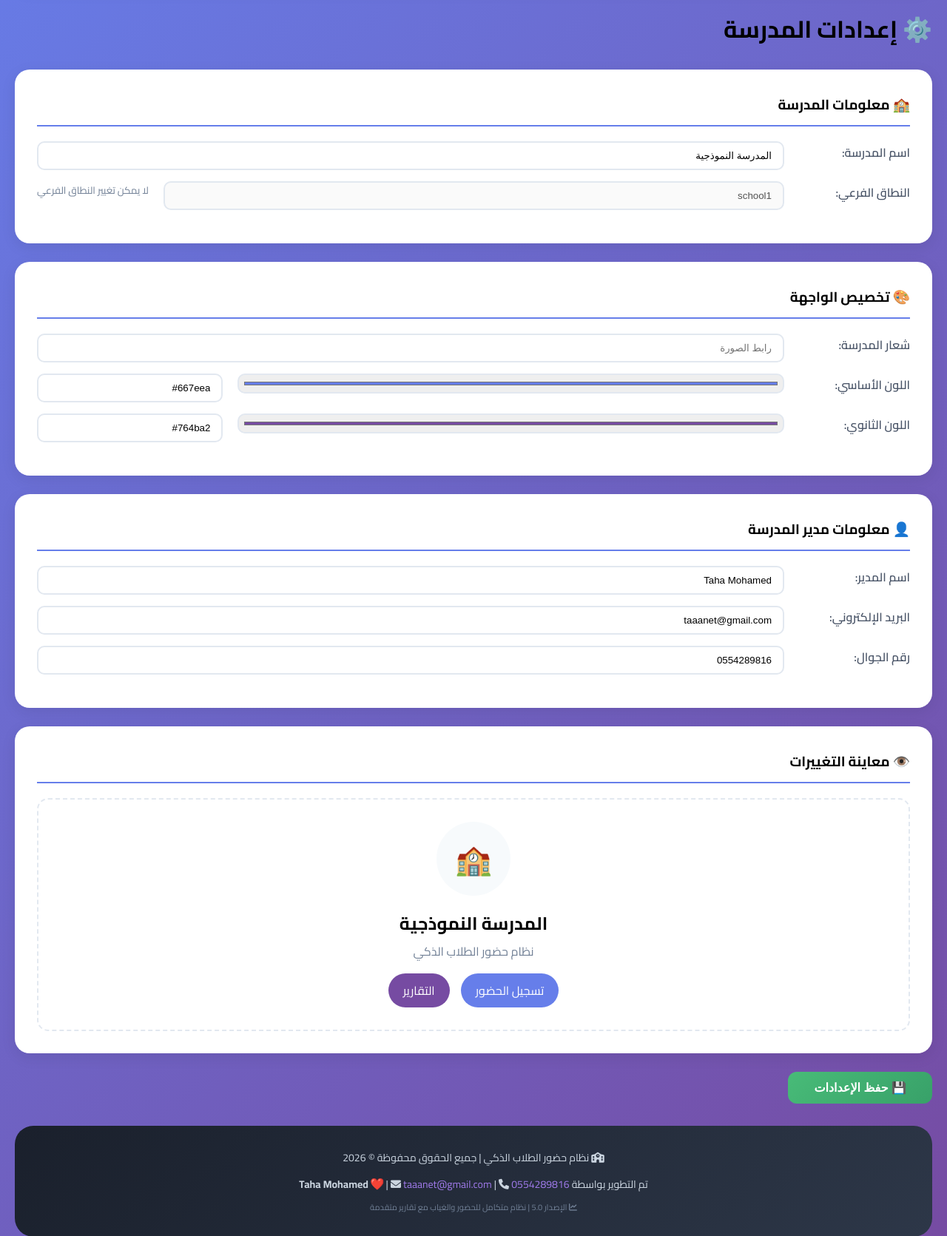
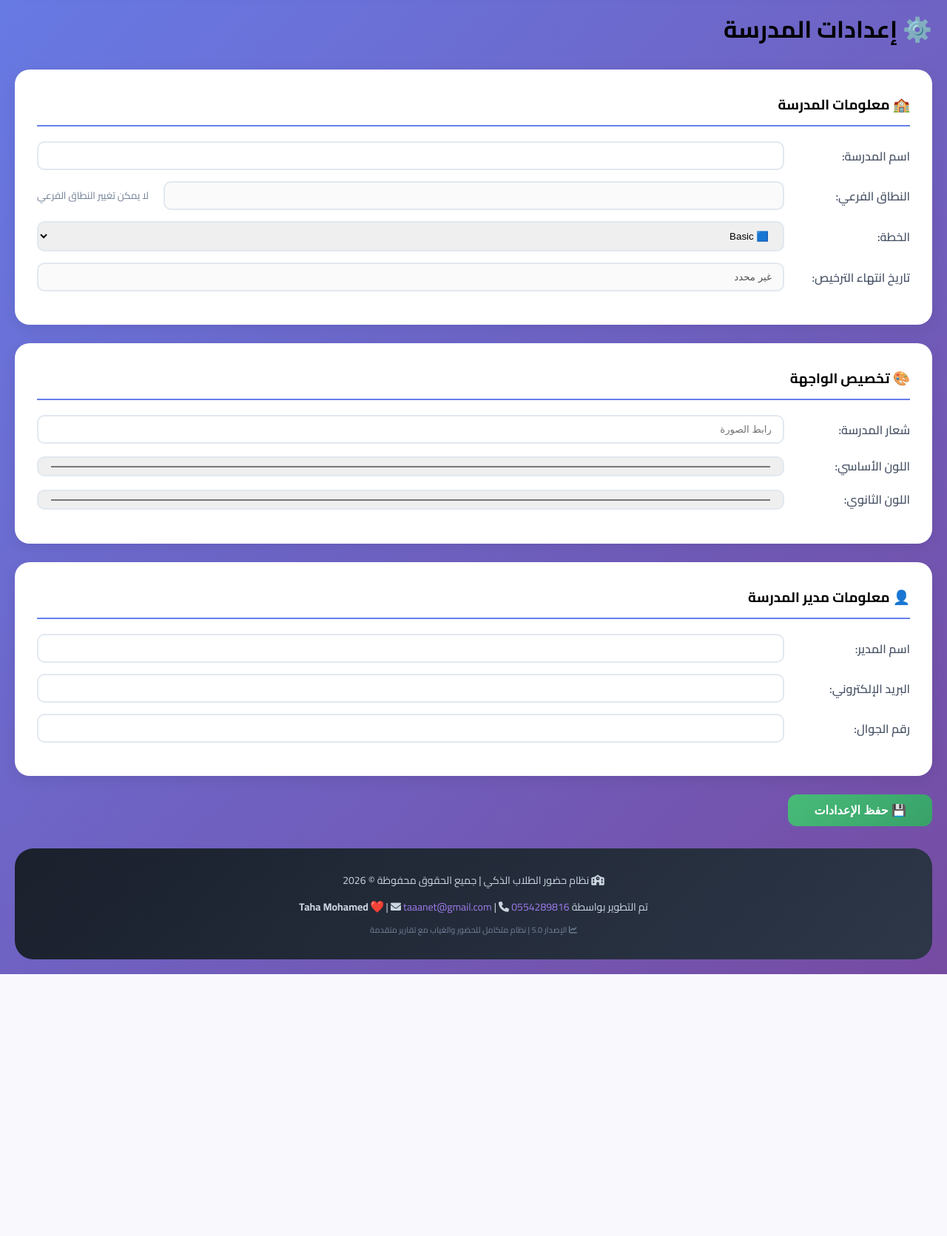
Before and after one commit to Taaanet/Smart-schools-system, a Flask app: template templates/school_settings.html in a window 1280 px wide. Shown: the part 243-1914 px from the top of the page at 74% size. After the commit the page ends 1560 px from the top, so only its background shows below. Run offline with Flask 3, Linux system fonts and the light colour scheme; the template is opened without the code that fills it, so the values that code supplies are empty; parts of the project's set-up code (start-up, migrations or seed data) failed here and were passed over.

Commit message:
Add files via upload

```diff
--- a/templates/school_settings.html
+++ b/templates/school_settings.html
@@ -20,6 +20,7 @@
         gap: 20px;
         flex-wrap: wrap;
         margin-bottom: 15px;
+        align-items: center;
     }
     .settings-row label {
         min-width: 150px;
@@ -33,11 +34,6 @@
         border-radius: 10px;
         min-width: 200px;
     }
-    .settings-row input[type="color"] {
-        width: 60px;
-        padding: 5px;
-        min-width: auto;
-    }
     .btn-save {
         background: linear-gradient(135deg, #48bb78, #38a169);
         color: white;
@@ -49,24 +45,13 @@
         font-size: 16px;
     }
     .btn-save:hover { transform: translateY(-2px); }
-    .preview-box {
-        border: 2px dashed #e2e8f0;
-        border-radius: 15px;
-        padding: 30px;
-        text-align: center;
-        margin-top: 20px;
-    }
-    .preview-box .logo-preview {
-        width: 100px;
-        height: 100px;
-        border-radius: 50%;
-        background: #f7fafc;
-        display: inline-flex;
-        align-items: center;
-        justify-content: center;
-        font-size: 40px;
+    .alert {
+        padding: 12px;
+        border-radius: 12px;
         margin-bottom: 15px;
     }
+    .alert-success { background: #c6f6d5; color: #22543d; }
+    .alert-error { background: #fed7d7; color: #742a2a; }
 </style>
 {% endblock %}
 
@@ -74,16 +59,37 @@
 <div class="container">
     <h1 style="margin-bottom: 25px;">⚙️ إعدادات المدرسة</h1>
 
+    <!-- عرض رسائل التنبيه -->
+    {% with messages = get_flashed_messages(with_categories=true) %}
+        {% if messages %}
+            {% for category, message in messages %}
+                <div class="alert alert-{{ category }}">{{ message }}</div>
+            {% endfor %}
+        {% endif %}
+    {% endwith %}
+
     <div class="settings-card">
         <h3>🏫 معلومات المدرسة</h3>
         <div class="settings-row">
             <label>اسم المدرسة:</label>
-            <input type="text" id="schoolName" value="{{ school_name or 'المدرسة النموذجية' }}">
+            <input type="text" id="schoolName" value="{{ school.name if school else '' }}">
         </div>
         <div class="settings-row">
             <label>النطاق الفرعي:</label>
-            <input type="text" id="schoolSubdomain" value="{{ school_subdomain or 'school1' }}" disabled>
+            <input type="text" id="schoolSubdomain" value="{{ school.subdomain if school else '' }}" disabled>
             <small style="color: #718096;">لا يمكن تغيير النطاق الفرعي</small>
+        </div>
+        <div class="settings-row">
+            <label>الخطة:</label>
+            <select id="schoolPlan">
+                <option value="basic" {% if school and school.plan == 'basic' %}selected{% endif %}>🟦 Basic</option>
+                <option value="premium" {% if school and school.plan == 'premium' %}selected{% endif %}>🟩 Premium</option>
+                <option value="enterprise" {% if school and school.plan == 'enterprise' %}selected{% endif %}>🟨 Enterprise</option>
+            </select>
+        </div>
+        <div class="settings-row">
+            <label>تاريخ انتهاء الترخيص:</label>
+            <input type="text" id="licenseExpiry" value="{{ school.license_expiry[:10] if school and school.license_expiry else 'غير محدد' }}" disabled>
         </div>
     </div>
 
@@ -91,17 +97,15 @@
         <h3>🎨 تخصيص الواجهة</h3>
         <div class="settings-row">
             <label>شعار المدرسة:</label>
-            <input type="text" id="schoolLogo" placeholder="رابط الصورة" value="{{ school_logo or '' }}">
+            <input type="text" id="schoolLogo" placeholder="رابط الصورة" value="{{ school.logo or '' }}">
         </div>
         <div class="settings-row">
             <label>اللون الأساسي:</label>
-            <input type="color" id="primaryColor" value="{{ primary_color or '#667eea' }}">
-            <input type="text" id="primaryColorText" value="{{ primary_color or '#667eea' }}" style="flex: 0.3; min-width: 80px;">
+            <input type="color" id="primaryColor" value="#667eea">
         </div>
         <div class="settings-row">
             <label>اللون الثانوي:</label>
-            <input type="color" id="secondaryColor" value="{{ secondary_color or '#764ba2' }}">
-            <input type="text" id="secondaryColorText" value="{{ secondary_color or '#764ba2' }}" style="flex: 0.3; min-width: 80px;">
+            <input type="color" id="secondaryColor" value="#764ba2">
         </div>
     </div>
 
@@ -109,29 +113,15 @@
         <h3>👤 معلومات مدير المدرسة</h3>
         <div class="settings-row">
             <label>اسم المدير:</label>
-            <input type="text" id="adminName" value="{{ admin_name or '' }}">
+            <input type="text" id="adminName" value="{{ school.admin_name or '' }}">
         </div>
         <div class="settings-row">
             <label>البريد الإلكتروني:</label>
-            <input type="email" id="adminEmail" value="{{ admin_email or '' }}">
+            <input type="email" id="adminEmail" value="{{ school.admin_email or '' }}">
         </div>
         <div class="settings-row">
             <label>رقم الجوال:</label>
-            <input type="text" id="adminPhone" value="{{ admin_phone or '' }}">
-        </div>
-    </div>
-
-    <!-- معاينة -->
-    <div class="settings-card">
-        <h3>👁️ معاينة التغييرات</h3>
-        <div class="preview-box" id="previewBox">
-            <div class="logo-preview" id="logoPreview">🏫</div>
-            <h2 id="previewSchoolName">{{ school_name or 'المدرسة النموذجية' }}</h2>
-            <p style="color: #718096;">نظام حضور الطلاب الذكي</p>
-            <div style="display: flex; gap: 15px; justify-content: center; margin-top: 15px;">
-                <span style="background: #667eea; color: white; padding: 8px 20px; border-radius: 25px;" id="previewBtn1">تسجيل الحضور</span>
-                <span style="background: #764ba2; color: white; padding: 8px 20px; border-radius: 25px;" id="previewBtn2">التقارير</span>
-            </div>
+            <input type="text" id="adminPhone" value="{{ school.admin_phone or '' }}">
         </div>
     </div>
 
@@ -139,43 +129,6 @@
 </div>
 
 <script>
-    // تحديث المعاينة عند تغيير الألوان
-    document.getElementById('primaryColor').addEventListener('input', function() {
-        document.getElementById('primaryColorText').value = this.value;
-        document.getElementById('previewBtn1').style.background = this.value;
-        document.getElementById('previewBox').style.borderColor = this.value;
-    });
-
-    document.getElementById('secondaryColor').addEventListener('input', function() {
-        document.getElementById('secondaryColorText').value = this.value;
-        document.getElementById('previewBtn2').style.background = this.value;
-    });
-
-    document.getElementById('primaryColorText').addEventListener('input', function() {
-        document.getElementById('primaryColor').value = this.value;
-        document.getElementById('previewBtn1').style.background = this.value;
-    });
-
-    document.getElementById('secondaryColorText').addEventListener('input', function() {
-        document.getElementById('secondaryColor').value = this.value;
-        document.getElementById('previewBtn2').style.background = this.value;
-    });
-
-    // تحديث اسم المدرسة في المعاينة
-    document.getElementById('schoolName').addEventListener('input', function() {
-        document.getElementById('previewSchoolName').textContent = this.value || 'المدرسة النموذجية';
-    });
-
-    // تحديث الشعار في المعاينة
-    document.getElementById('schoolLogo').addEventListener('input', function() {
-        const logoPreview = document.getElementById('logoPreview');
-        if (this.value) {
-            logoPreview.innerHTML = `<img src="${this.value}" style="width: 80px; height: 80px; border-radius: 50%; object-fit: cover;">`;
-        } else {
-            logoPreview.innerHTML = '🏫';
-        }
-    });
-
     async function saveSettings() {
         const settings = {
             school_name: document.getElementById('schoolName').value,
@@ -184,12 +137,13 @@
             secondary_color: document.getElementById('secondaryColor').value,
             admin_name: document.getElementById('adminName').value,
             admin_email: document.getElementById('adminEmail').value,
-            admin_phone: document.getElementById('adminPhone').value
+            admin_phone: document.getElementById('adminPhone').value,
+            plan: document.getElementById('schoolPlan').value
         };
 
         try {
-            const response = await fetch('/api/school/save_settings', {
-                method: 'POST',
+            const response = await fetch('/api/admin/update_school/{{ school.id }}', {
+                method: 'PUT',
                 headers: { 'Content-Type': 'application/json' },
                 body: JSON.stringify(settings)
             });
```
